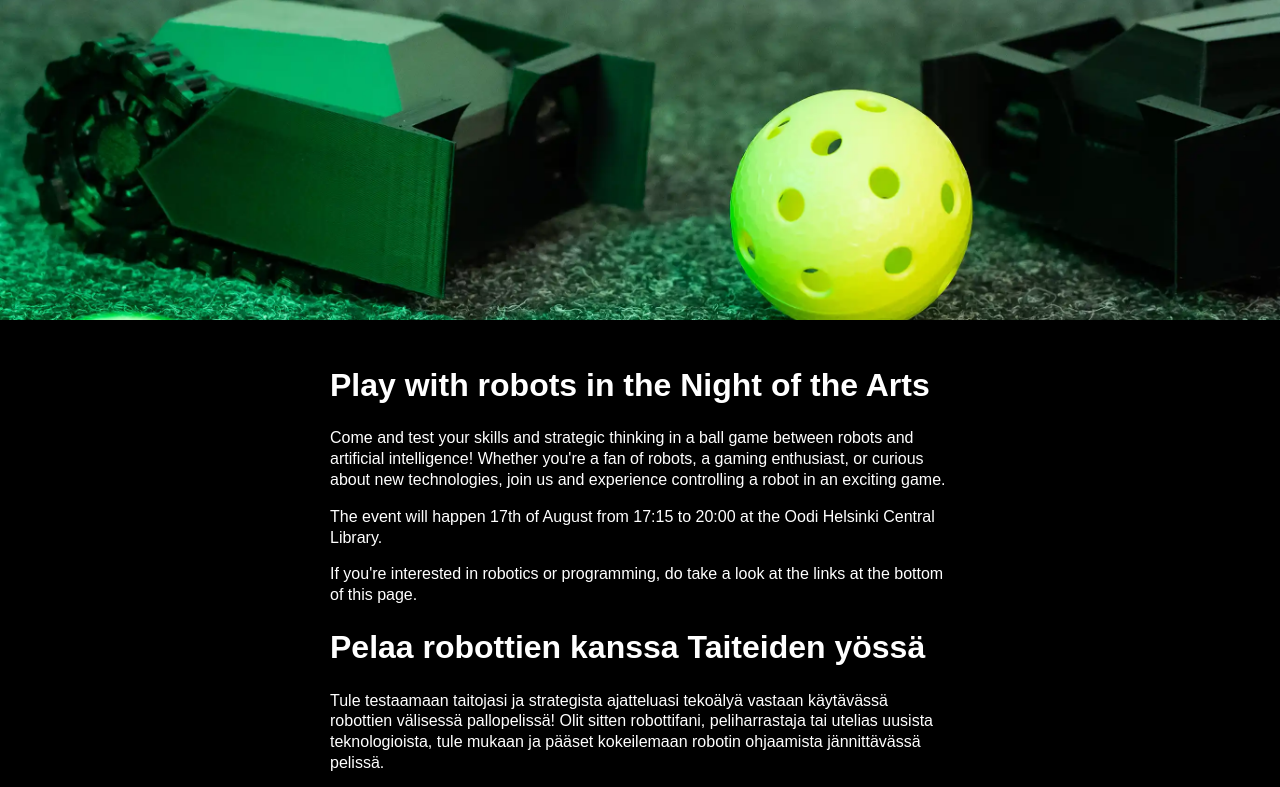
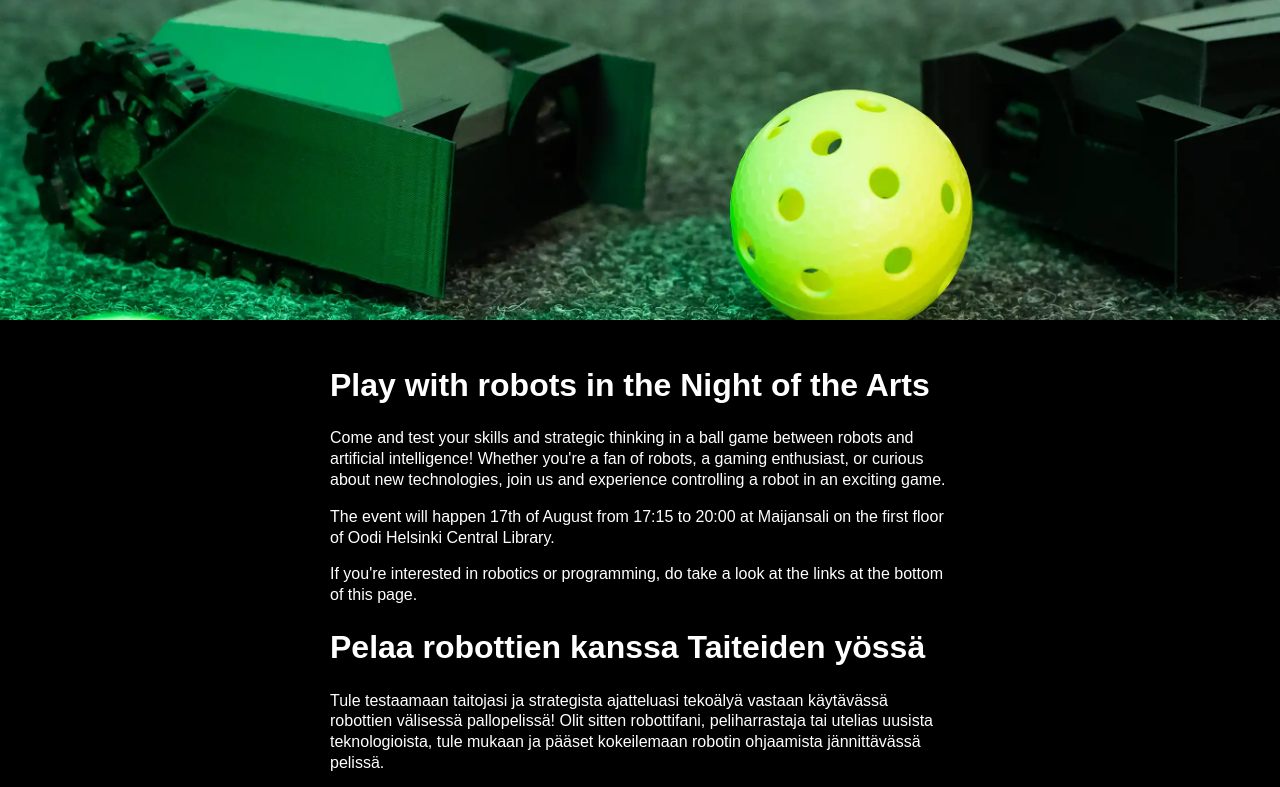
Before and after one commit to zero-ones-given/zero-ones-given.github.io, a plain HTML site: page taiteiden-yo-23/index.html in a window 1280 px wide. Shown: the top 787 px of the page. Drawn offline with Linux system fonts and the light colour scheme.

Commit message:
Define en location better

```diff
--- a/taiteiden-yo-23/index.html
+++ b/taiteiden-yo-23/index.html
@@ -50,7 +50,7 @@
                 Come and test your skills and strategic thinking in a ball game between robots and artificial intelligence! Whether you're a fan of robots, a gaming enthusiast, or curious about new technologies, join us and experience controlling a robot in an exciting game.
             </p>
             <p>
-                The event will happen 17th of August from 17:15 to 20:00 at the Oodi Helsinki Central Library.
+                The event will happen 17th of August from 17:15 to 20:00 at Maijansali on the first floor of Oodi Helsinki Central Library.
             </p>
             <p>
                 If you're interested in robotics or programming, do take a look at the links at the bottom of this page.
```
